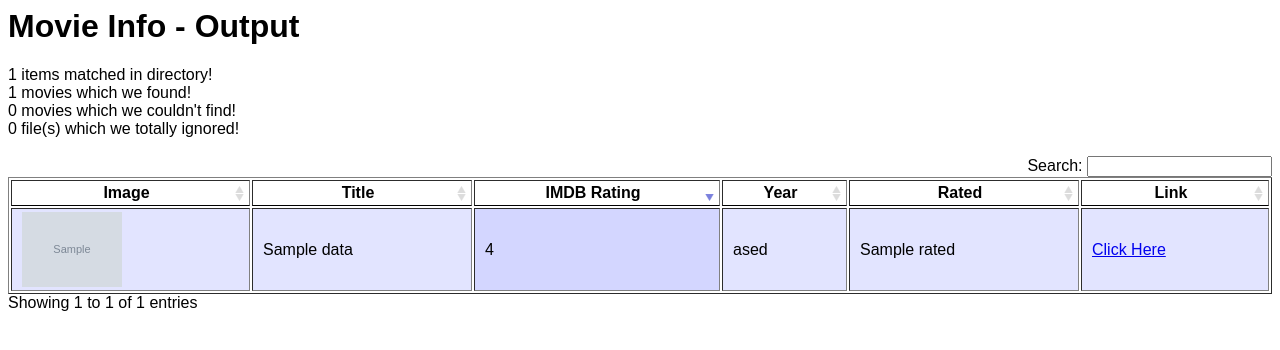
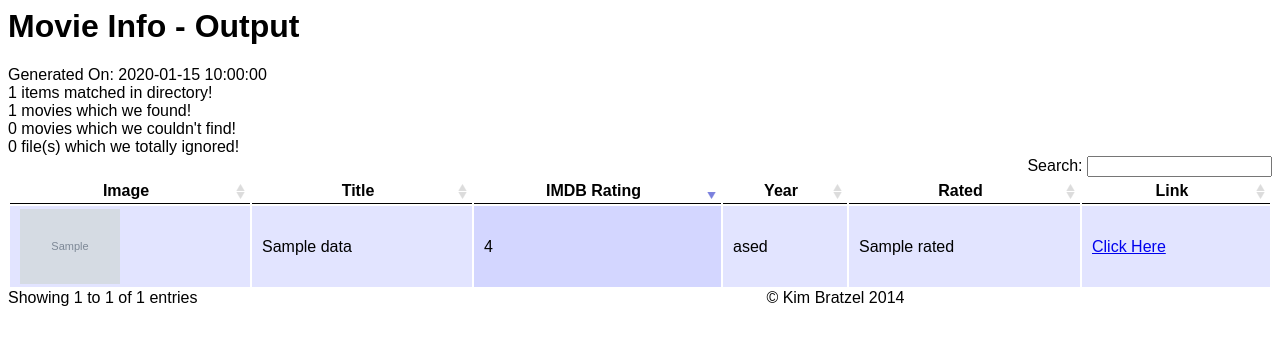
Before and after one commit to bratzelk/Movie-Info, a Python web app: template templates/main.html in a window 1280 px wide. Shown: the top 350 px of the page. Run offline with Jinja, Linux system fonts and the light colour scheme; the template is opened without the code that fills it: most values are stand-ins (such as "Sample title", 1, 10 or a date in 2020); grey boxes marked "Sample" are stand-in pictures.

Commit message:
More code cleanup.

```diff
--- a/_html_files/scripts/scripts.js
+++ b/_html_files/scripts/scripts.js
@@ -1,5 +1,5 @@
 $(document).ready( function () {
-    $('#movie_table').dataTable( {
+    $('#movie-table').dataTable( {
 
     "bPaginate": false,
 
--- a/templates/main.html
+++ b/templates/main.html
@@ -2,27 +2,31 @@
 
     <head>
     <title>Movie Info Output</title>
+
     <script type="text/javascript" charset="utf-8" src="http://ajax.googleapis.com/ajax/libs/jquery/1/jquery.min.js"></script>
     <script type="text/javascript" charset="utf-8" src="_html_files/scripts/jquery.dataTables.js"></script>
     <script type="text/javascript" charset="utf-8" src="_html_files/scripts/scripts.js"></script>
 
     <style type="text/css" >@import "_html_files/css/style.css";</style>
     <style type="text/css">@import "_html_files/css/table.css";</style>
+
     </head>
 
     <body>
 
+    <div class="container">
+
         <h1>Movie Info - Output</h1>
 
-    <div>
+        <div id="info-box">
+            Generated On: {{ dateTime }}<br />
             {{ (movieLookupData|length) + (failedLookups|length) }} items matched in directory!<br />
             {{ (movieLookupData|length) }} movies which we found!<br />
             {{ (failedLookups|length) }} movies which we couldn't find!<br />
             {{ (unMatched|length) }} file(s) which we totally ignored!<br />
-    <br />
         </div>
 
-    <table border="1" id="movie_table" class="display">
+        <table id="movie-table" class="display">
 
             <thead>
                 <tr> <th>Image</th> <th>Title</th> <th>IMDB Rating</th> <th>Year</th> <th>Rated</th> <th>Link</th> </tr>
@@ -31,6 +35,7 @@
             {% block content %}
 
             <tbody>
+
                 {% for (current_movie,data) in movieLookupData %}
 
                     <tr>
@@ -50,5 +55,11 @@
 
         </table>
 
+        <div class="footer">
+            &copy; Kim Bratzel 2014
+        </div>
+
+    </div>
+
     </body>
     </html>
```
Also changed, not shown: movie.py (+7 -2 lines), tests/test01.py (deleted, +0 -22 lines), tests/unitTests.py (added, +41 -0 lines), 3 other files. Lines whose indentation alone changed are shown as unchanged.
